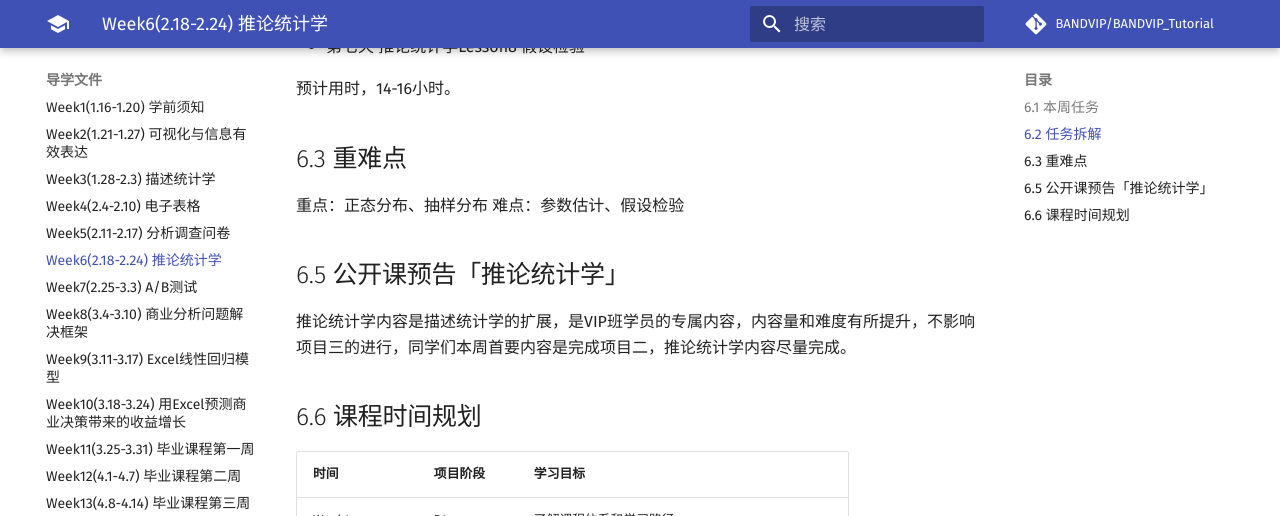
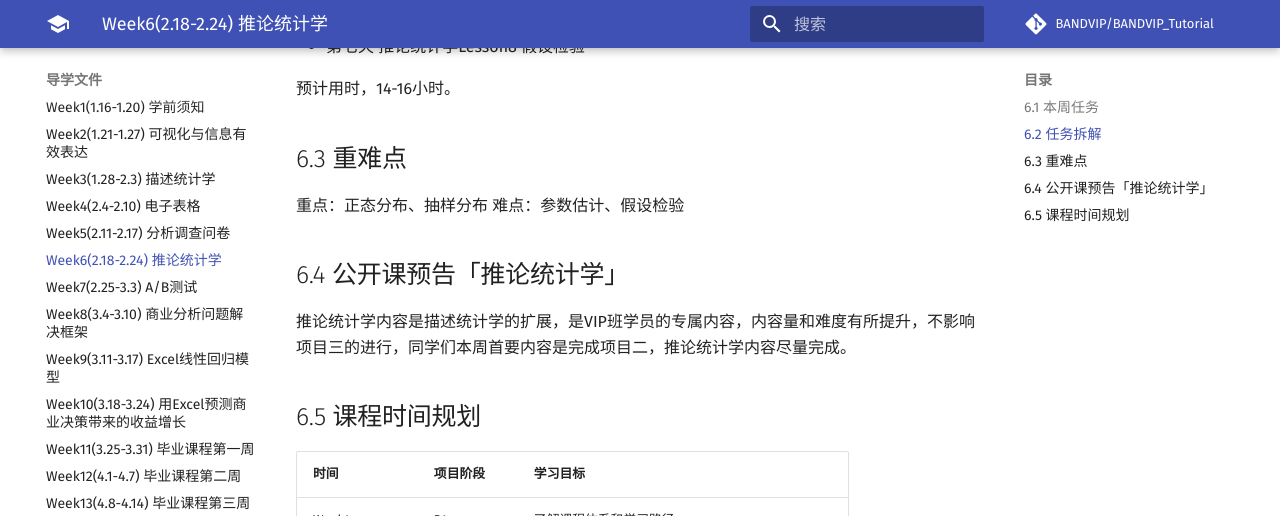
Before and after one commit to BANDVIP/BANDVIP_Tutorial, an MkDocs documentation site: the page built from docs/6.md, in a window 1280 px wide and 900 px high, scrolled down 596 px. Shown: the top 516 px of the window. Built offline with MkDocs 1.6.1 and Material for MkDocs 9.7.7, drawn with Linux system fonts in a browser that asks for light colours; comment, search, counter and statistics services are not loaded.

Commit message:
更新week6

```diff
--- a/docs/6.md
+++ b/docs/6.md
@@ -22,11 +22,11 @@
   重点：正态分布、抽样分布
   难点：参数估计、假设检验
 
-## 6.5 公开课预告「推论统计学」
+## 6.4 公开课预告「推论统计学」
 
 推论统计学内容是描述统计学的扩展，是VIP班学员的专属内容，内容量和难度有所提升，不影响项目三的进行，同学们本周首要内容是完成项目二，推论统计学内容尽量完成。
 
-## 6.6 课程时间规划
+## 6.5 课程时间规划
 
 时间|项目阶段|学习目标
 ---|---|---
```
Also changed, not shown: 1 other file.
